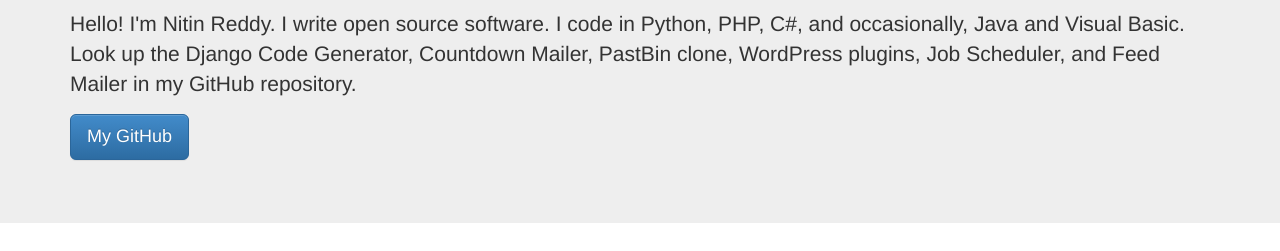
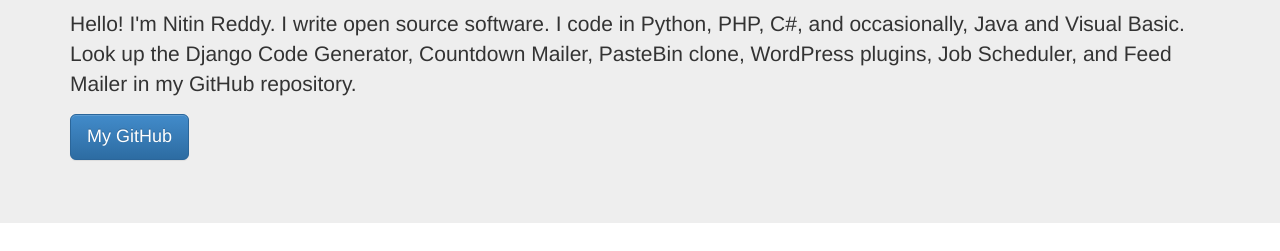
Before and after one commit to redknitin/redknitin.github.io, a plain HTML site: page index.html in a window 1280 px wide. Shown: the part 172-423 px from the top of the page. Drawn offline with Linux system fonts and the light colour scheme.

Commit message:
Update index.html
Fixed spelling error.

```diff
--- a/index.html
+++ b/index.html
@@ -41,7 +41,7 @@ body {
 		<div class="container">
 			<h1>Developer. Web Designer. Open Source Enthusiast.</h1>
 			<p>
-			Hello! I'm Nitin Reddy. I write open source software. I code in Python, PHP, C#, and occasionally, Java and Visual Basic. Look up the Django Code Generator, Countdown Mailer, PastBin clone, WordPress plugins, Job Scheduler, and Feed Mailer in my GitHub repository.
+			Hello! I'm Nitin Reddy. I write open source software. I code in Python, PHP, C#, and occasionally, Java and Visual Basic. Look up the Django Code Generator, Countdown Mailer, PasteBin clone, WordPress plugins, Job Scheduler, and Feed Mailer in my GitHub repository.
 			</p>
 			<p>
 				<a class="btn btn-primary btn-lg" role="button" href="http://github.com/redknitin">
```
